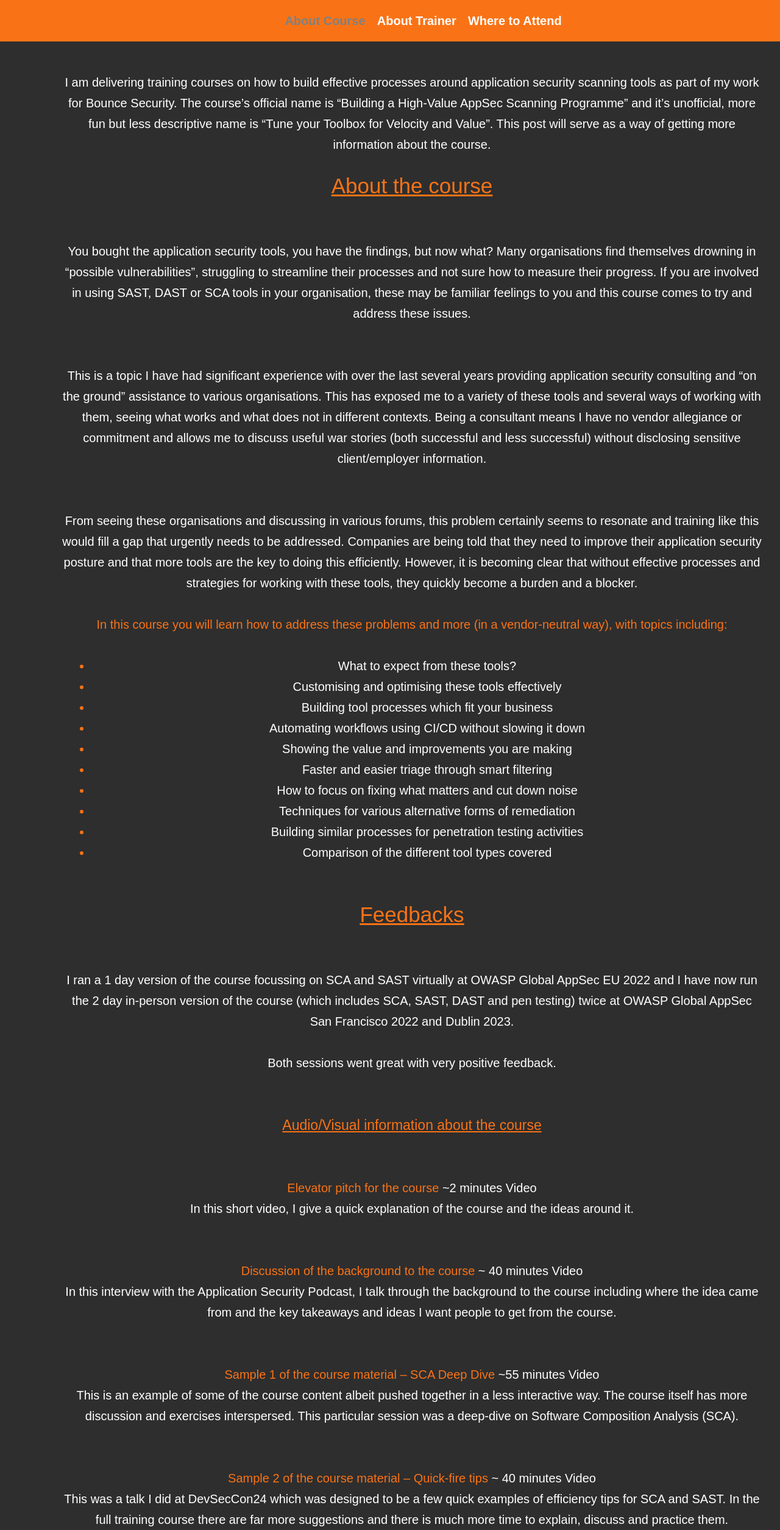
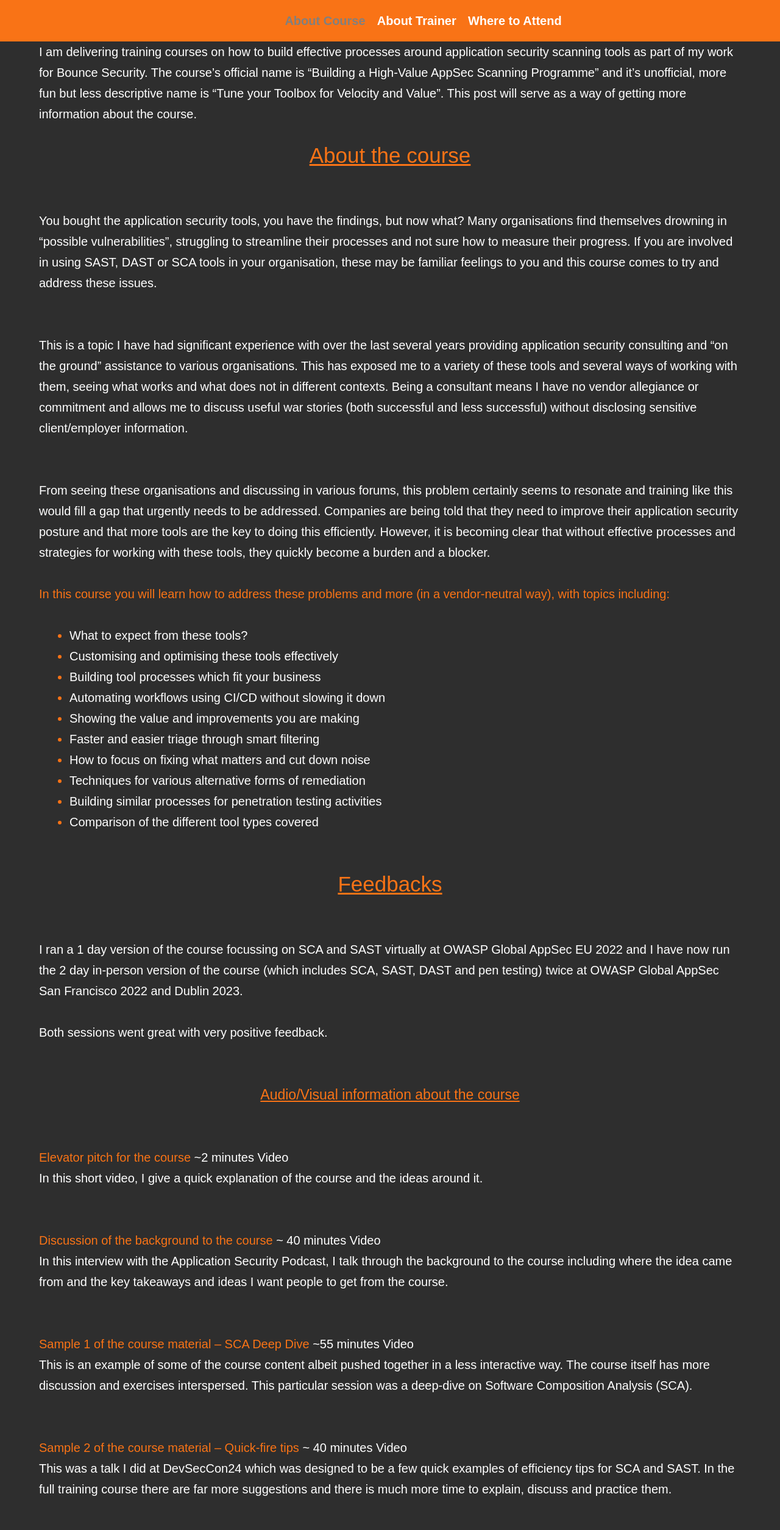
Before and after one commit to elishadamu97/joshgrossman, a Jekyll site: the page built from index.md, in a window 1280 px wide. Shown: the whole page at 61% size. Built offline with Jekyll 4.4.1, drawn with Linux system fonts in a browser that asks for light colours; after the commit the page ends 2459 px from its top, so only the background shows below that.

Commit message:
intial commit

```diff
--- a/_config.yml
+++ b/_config.yml
@@ -98,7 +98,7 @@ lang: en-GB # Set the site language
 logo: "/assets/logos/logo.svg" # Site logo, also used in jekyll-seo-tag
 description: "Alembic is a starting point for Jekyll projects. Rather than starting from scratch, this boilerplate is designed to get the ball rolling immediately" # Site description and default description, also used in jekyll-seo-tag
 url: "https://elishadamu97.github.io/joshgrossman/" # Site url, also used in jekyll-seo-tag
-baseurl: "joshgrossman"
+baseurl: "/joshgrossman"
 repo: "https://github.com/daviddarnes/alembic"
 email: "me@daviddarnes.com"
 # disqus: "alembic-1" # Blog post comments, uncomment the option and set the site ID from your Disqus account
--- a/_layouts/page.html
+++ b/_layouts/page.html
@@ -4,24 +4,13 @@ layout: default
 
 {% include site-header.html %}
 <style>
-  .profile_img{
-    margin-top: 20px;
-    border-radius: 50%;
-    width: 200px;
-    height: 200px;
-  }
-  .main{
-    margin: 50px 100px 0px 100px !important;
-  }
+
 </style>
 <main class="main  container">
 
   <article class=" ">
-  <center>
 
-    {{ content }}
-  </center>
-
+  {{ content }}
 
   </article>
 
```
Also changed, not shown: about.md (+2 -0 lines).
